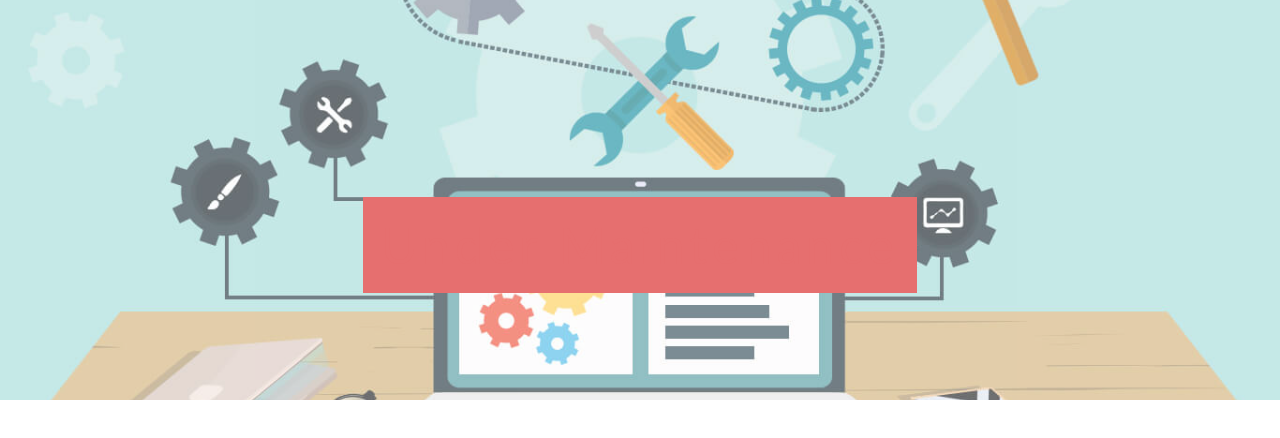
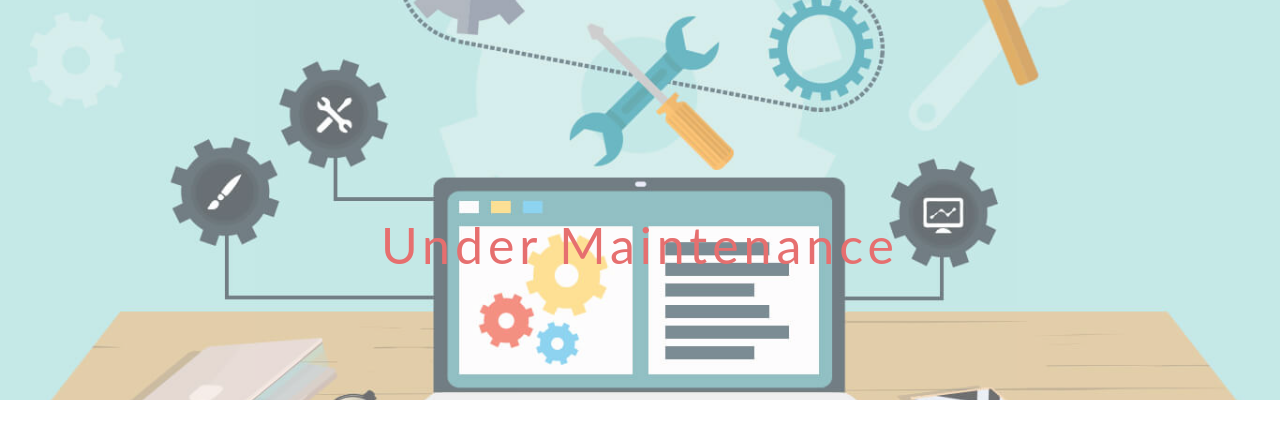
Before and after one commit to darkclow4/darkclow4.github.io, a plain HTML site: page index.html in a window 1280 px wide. Drawn offline with Linux system fonts and the light colour scheme.

Commit message:
update style.css

```diff
--- a/style.css
+++ b/style.css
@@ -28,7 +28,6 @@ body, html {
   }
 
   .caption span.border {
-    background-color: rgb(218, 35, 35);
     padding: 18px;
     font-size: 50px;
     letter-spacing: 5px;
```
